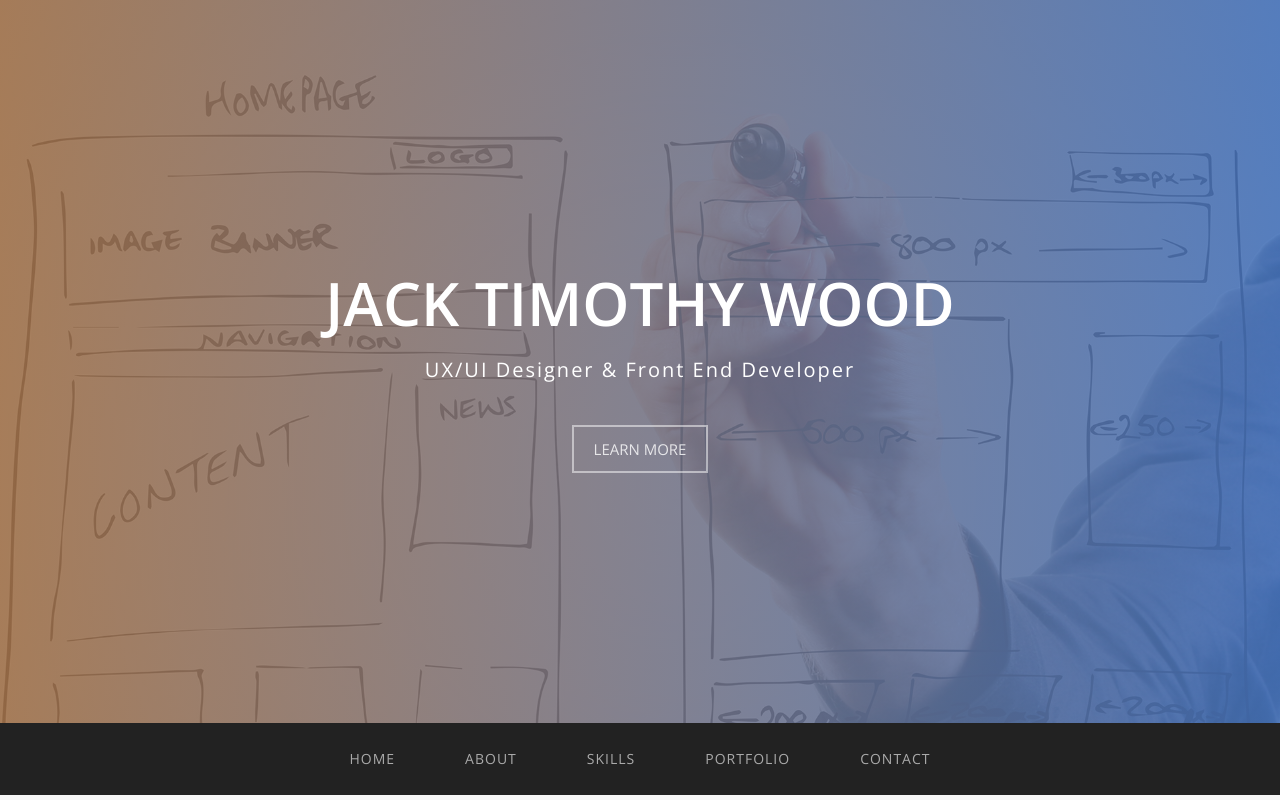
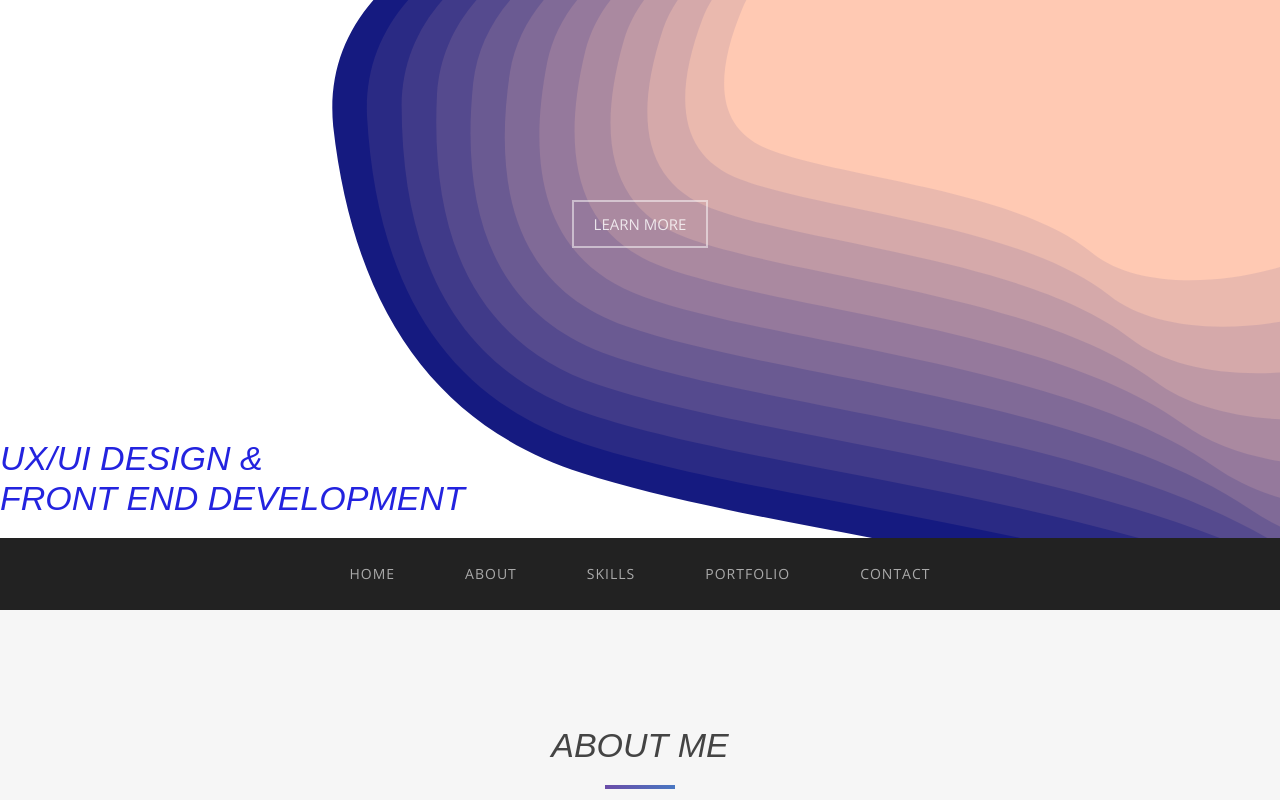
Before and after one commit to jtimothywood5/jtimothywood5.github.io, a plain HTML site: page index.html in a window 1280 px wide. Shown: the top 800 px of the page. Drawn offline with nearby package versions, Linux system fonts and the light colour scheme.

Commit message:
SVG Commit
Newest rendering, lot of changes made so may need to roll back

```diff
--- a/css/style.css
+++ b/css/style.css
@@ -14,6 +14,8 @@ h1 strong {
 	font-weight: 900;
 }
 h2 {
+	 font-family: "Arial Rounded MT Bold", "Helvetica Rounded", Arial, sans-serif;
+	 font-style: oblique;
 	line-height: 20px;
 	margin: 0;
 	color: #444;
@@ -37,7 +39,7 @@ p {
 }
 p.intro {
 	font-size: 16px;
-	margin: 12px 0 0;
+	margin: 25px 0 0;
 	line-height: 24px;
 	font-family: 'Open Sans', sans-serif;
 }
@@ -205,20 +207,22 @@ a:focus, .btn:focus, .btn:active:focus, .btn.active:focus, .btn.focus, .btn:acti
 	height: auto;
 	text-align: center;
 	color: #fff;
-	background: url(../img/wireframepic.jpg) no-repeat center center;
+	background: url(../img/header.svg) no-repeat center center;
 	-webkit-background-size: cover;
 	-moz-background-size: cover;
 	background-size: cover;
 	-o-background-size: cover;
 }
+
 .intro .overlay {
-	padding: 100px 0;
+	padding: 50px 0;}
 	/* Permalink - use to edit and share this gradient: http://colorzilla.com/gradient-editor/#6b4da8+0,4977c2+100&0.85+0,0.85+100 */
+	/*
 	background: -moz-linear-gradient(left, rgba(168, 118, 77, 0.85) 0%, rgba(73, 119, 194, 0.219) 100%); /* FF3.6-15 */
-	background: -webkit-linear-gradient(left, rgba(168, 118, 77, 0.85) 0%, rgba(73,119,194,0.85) 100%); /* Chrome10-25,Safari5.1-6 */
-	background: linear-gradient(to right, rgba(168, 118, 77, 0.85) 0%, rgba(73,119,194,0.85) 100%); /* W3C, IE10+, FF16+, Chrome26+, Opera12+, Safari7+ */
-filter: progid:DXImageTransform.Microsoft.gradient( startColorstr='#d96b4da8', endColorstr='#d94977c2', GradientType=1 ); /* IE6-9 */
-}
+	/*background: -webkit-linear-gradient(left, rgba(168, 118, 77, 0.85) 0%, rgba(73,119,194,0.85) 100%); /* Chrome10-25,Safari5.1-6 */
+	/*background: linear-gradient(to right, rgba(168, 118, 77, 0.85) 0%, rgba(73,119,194,0.85) 100%); /* W3C, IE10+, FF16+, Chrome26+, Opera12+, Safari7+ */
+/*filter: progid:DXImageTransform.Microsoft.gradient( startColorstr='#d96b4da8', endColorstr='#d94977c2', GradientType=1 ); /* IE6-9 */
+/*}*/
 .section-title.center {
 	padding: 25px 0 45px 0;
 }
@@ -603,15 +607,25 @@ color: #2c3e50;
 .intro .intro-text p {
 	font-size: 20px;
 	margin-bottom: 40px;
-	margin-top: 20px;
+	color: blue;
+	margin-top: 25px;
 	letter-spacing: 2px;
+	text-align: left;
 }
+#bottom-left
+{
+
+color: rgb(35, 35, 223);
+text-align:left;
+}
+
 section {
 	padding: 120px 0;
 }
 header .intro-text {
 	padding-top: 150px;
 	padding-bottom: 150px;
+	position: relative;
 }
 }
 
@@ -634,7 +648,3 @@ header .intro-text {
 
 
 }
-.vcenter{
-
-
-		float: none; }
--- a/index.html
+++ b/index.html
@@ -42,14 +42,21 @@
       <div class="container">
         <div class="row">
           <div class="intro-text">
-            <h1>Jack Timothy Wood</h1>
-            <p>UX/UI Designer & Front End Developer</p>
+            <!--  <h1>Jack Timothy Wood</h1> -->
+
+            <!-- <p>UX/UI Design & Front End Development</p>  -->
             <a href="#about" class="btn btn-default btn-lg page-scroll">Learn More</a> </div>
         </div>
-      </div>
+
     </div>
+    </div><h2 id="bottom-left">UX/UI Design & <br><br> Front End Development</h2>
+    <!-- <a href="#about" class="btn btn-default btn-lg page-scroll">Learn More</a> </div> -->
   </div>
 </header>
+<!-- <div class="intro-text2">
+  <p>UX/UI Design & Front End Development</p>
+  <a href="#about" class="btn btn-default btn-lg page-scroll">Learn More</a> </div>
+</div> -->
 <!-- Navigation -->
 <div id="nav">
   <nav class="navbar navbar-custom">
```
Also changed, not shown: img/cool_background.JPG (added), img/cool_background2.JPG (added), img/header.svg (added).
